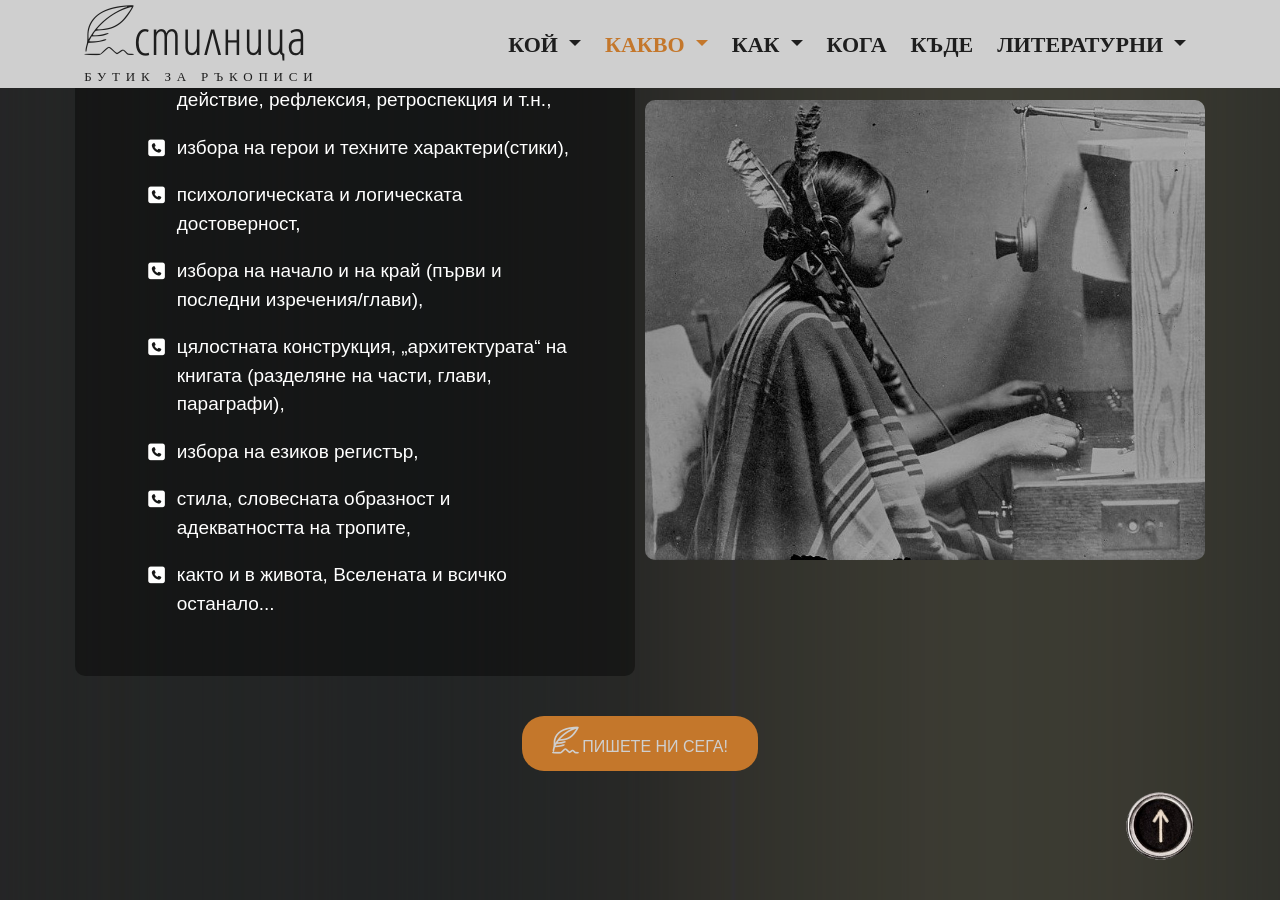
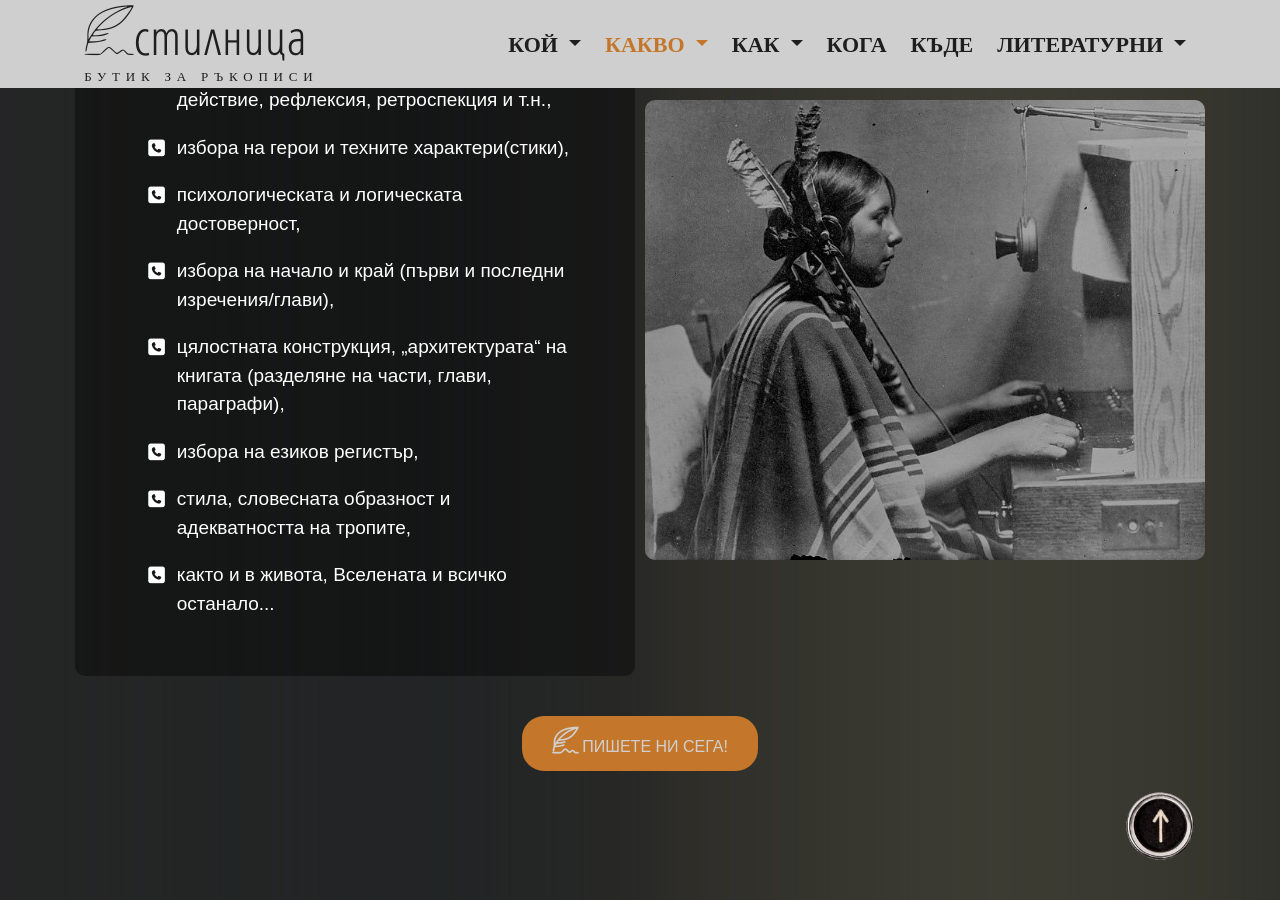
Before and after one commit to stilnica/stilnica.github.io, a Jekyll site: the page built from _info/_services/consultation.html, in a window 1280 px wide and 900 px high, scrolled down 1220 px. Built offline with Jekyll 4.4.1, drawn with Linux system fonts in a browser that asks for light colours; nearby versions of some CDN libraries; some web fonts are replaced; library files that are not in the unit come from our copies.

Commit message:
corrections

```diff
--- a/_includes/footscripts.html
+++ b/_includes/footscripts.html
@@ -65,7 +65,7 @@
         // [true|false]
         // Enable left/right arrow navigation
 
-        scrollwheel: true,
+        scrollwheel: false,
         // [true|false]
         // Enable mousewheel/trackpad navigation; up/left = previous, down/right = next
 
--- a/_info/_services/consultation.html
+++ b/_info/_services/consultation.html
@@ -38,7 +38,7 @@
     <li>баланса между описания, диалози, действие, рефлексия, ретроспекция и т.н.,</li>
     <li>избора на герои и техните характери(стики),</li>
     <li>психологическата и логическата достоверност,</li>
-    <li>избора на начало и на край (първи и последни изречения/глави),</li>
+    <li>избора на начало и край (първи и последни изречения/глави),</li>
     <li>цялостната конструкция, „архитектурата“ на книгата (разделяне на части, глави, параграфи),</li>
     <li>избора на езиков регистър,</li>
     <li>стила, словесната образност и адекватността на тропите,</li>
--- a/_info/_services/reviewing.html
+++ b/_info/_services/reviewing.html
@@ -15,8 +15,8 @@
 ---
 <p>
 Рецензията е точна медицинска диагноза. Нашите са подробни и прецизни анамнези, които не спестяват
-нищо на пациента - нито здравословните, нито патогенните процеси в текста му. Включително вредните нива
-на клишетата в него. Ето защо не прибягвайте до подобни банализми и сами
+нищо на пациента – нито здравословните, нито патогенните процеси в текста му. Или вредните нива
+на клишетата. Ето защо не прибягвайте до подобни банализми и сами
 потърсете далеч по-самобитна и ободрителна за въображението на читателя метафора от медицинската!
 </p>
 
--- a/_info/_testimonials/gergana.html
+++ b/_info/_testimonials/gergana.html
@@ -1,6 +1,5 @@
 ---
 name: "Гергана Русинова"
-ref: "\"Истории с коне\""
 text: "Вярвам, че когато следваш мечта, никоя среща по пътя не е случайна. Срещата ми с Антония Апостолова е от този вид. Тя успя да подреди мислите и думите ми с онзи деликатен и фин похват, който притежават само хората с огромна почит към красивото словото."
 image: "gergana.png"
 ---
--- a/index.html
+++ b/index.html
@@ -223,7 +223,7 @@
               <li>
                   <img src="/assets/images/testimonials/{{ testimonial.image }}" />
                 <div class="testimonial-title">
-                  {{ testimonial.name }}, {{ testimonial.ref }}
+                  {{ testimonial.name }}{% if testimonial.ref %}, {{ testimonial.ref }}{% endif %}
                 </div>
                 <div class="testimonial-text">
                   {{ testimonial.text }}
```
